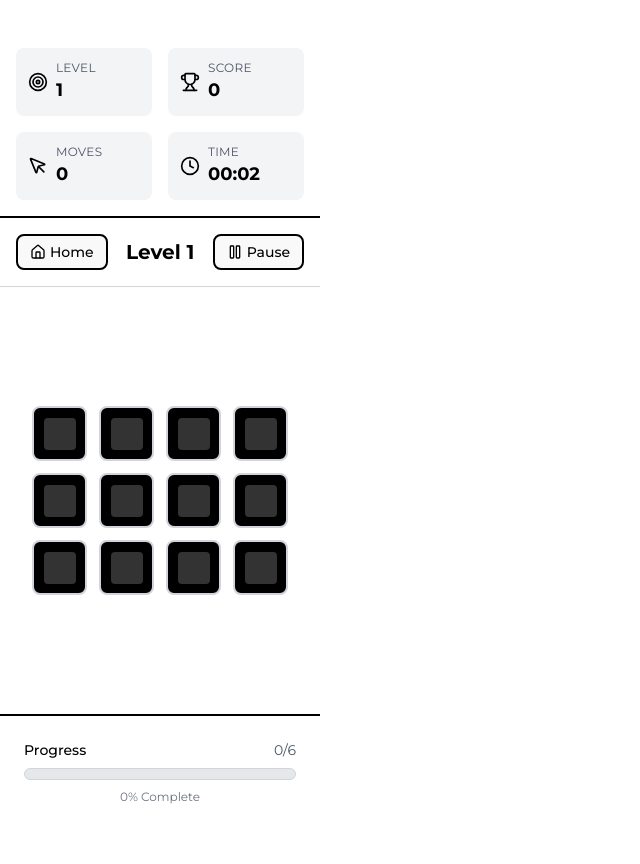
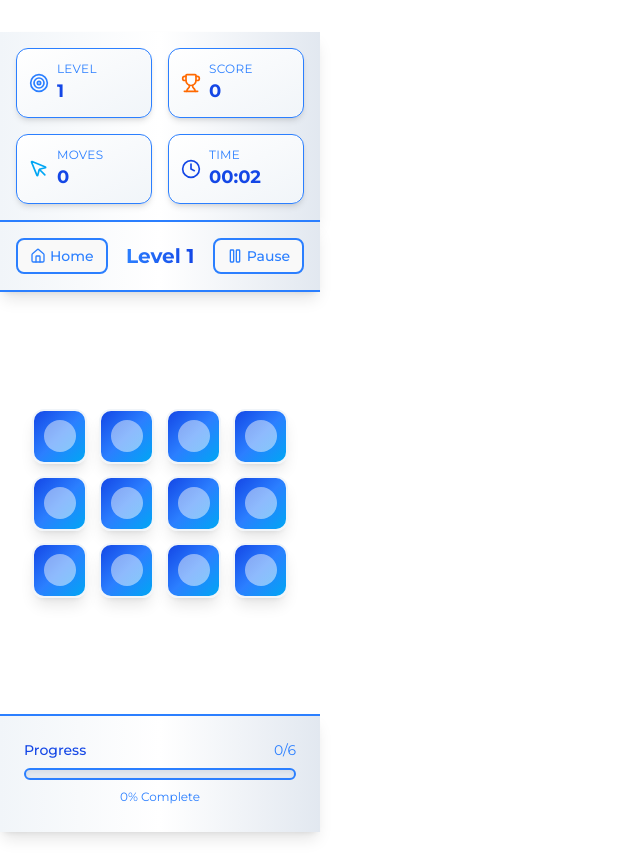
Before and after one commit to davinaleong/proj-lucide-memory, a React (Vite) app: page / in a window 1280 px wide. Both pictures are taken after a click on the button "START". Shown: the whole page, without its empty margins (0-640 px from the left). Built offline with nearby package versions, Linux system fonts and the light colour scheme.

Commit message:
Done with the game

```diff
--- a/src/App.css
+++ b/src/App.css
@@ -1,4 +1,22 @@
 /* Lucide Memory Game Styles - Mobile Optimized */
+
+:root {
+  /* Color Palette */
+  --color-blue: #2B7FFF;
+  --color-dark-blue: #1447E6;
+  --color-sky-blue: #00A6F4;
+  --color-slate: #F1F5F9;
+  --color-slate-200: #e2e8f0;
+  --color-orange: #FF6900;
+
+  /* Semantic Colors */
+  --color-primary: var(--color-blue);
+  --color-primary-dark: var(--color-dark-blue);
+  --color-accent: var(--color-sky-blue);
+  --color-warning: var(--color-orange);
+  --color-background: var(--color-slate);
+  --color-surface: var(--color-slate-200);
+}
 
 .App {
   /* Mobile-first design with responsive constraints */
@@ -7,6 +25,7 @@
   max-width: 480px;  /* Maximum for optimal mobile experience */
   width: 100%;
   margin: 0 auto;    /* Center on larger screens */
+  background: linear-gradient(135deg, var(--color-background) 0%, var(--color-surface) 100%);
 }
 
 /* Custom scrollbar styling */
--- a/src/components/common/Button.tsx
+++ b/src/components/common/Button.tsx
@@ -20,9 +20,14 @@ export const Button: React.FC<ButtonProps> = ({
   const baseClasses = 'font-montserrat font-medium rounded-lg transition-all duration-200 focus:outline-none focus:ring-2 focus:ring-offset-2';
 
   const variantClasses = {
-    primary: 'bg-black text-white hover:bg-gray-800 focus:ring-gray-500',
-    secondary: 'bg-gray-200 text-black hover:bg-gray-300 focus:ring-gray-400',
-    outline: 'border-2 border-black text-black hover:bg-black hover:text-white focus:ring-gray-500'
+    primary: 'text-white shadow-lg transform hover:scale-105 active:scale-95' +
+             ' bg-gradient-to-r from-blue via-sky-blue to-dark-blue' +
+             ' hover:from-dark-blue hover:via-blue hover:to-sky-blue' +
+             ' focus:ring-blue focus:ring-opacity-50',
+    secondary: 'bg-slate text-dark-blue border-2 border-slate-200' +
+              ' hover:bg-slate-200 hover:border-blue focus:ring-blue focus:ring-opacity-30',
+    outline: 'border-2 border-blue text-blue hover:bg-blue hover:text-white' +
+            ' focus:ring-blue focus:ring-opacity-50 transform hover:scale-105 active:scale-95'
   };
 
   const sizeClasses = {
--- a/src/components/common/Modal.tsx
+++ b/src/components/common/Modal.tsx
@@ -1,5 +1,4 @@
 import React from 'react';
-import { X } from 'lucide-react';
 
 interface ModalProps {
   isOpen: boolean;
@@ -27,17 +26,11 @@ export const Modal: React.FC<ModalProps> = ({
       />
 
       {/* Modal */}
-      <div className={`relative bg-white rounded-lg shadow-xl min-w-sm max-w-md w-full mx-4 ${className}`}>
+      <div className={`relative bg-gradient-to-br from-white via-slate to-slate-200 rounded-xl shadow-2xl min-w-sm max-w-md w-full mx-4 border-2 border-blue backdrop-blur-sm ${className}`}>
         {/* Header */}
         {title && (
-          <div className="flex items-center justify-between p-4 border-b border-gray-200">
-            <h3 className="text-lg font-montserrat font-bold text-black">{title}</h3>
-            <button
-              onClick={onClose}
-              className="text-gray-400 hover:text-black transition-colors"
-            >
-              <X className="w-6 h-6" />
-            </button>
+          <div className="text-center p-4 border-b-2 border-blue bg-gradient-to-r from-slate to-white rounded-t-xl">
+            <h3 className="text-lg font-montserrat font-bold bg-gradient-to-r from-blue to-dark-blue bg-clip-text text-transparent">{title}</h3>
           </div>
         )}
 
--- a/src/components/game/Card.tsx
+++ b/src/components/game/Card.tsx
@@ -21,36 +21,38 @@ export const Card: React.FC<CardProps> = ({ card, onClick, disabled = false }) =
     <div
       onClick={handleClick}
       className={`
-        relative w-full aspect-square rounded-lg border-2 cursor-pointer
-        transition-all duration-300 transform hover:scale-105
+        relative w-full aspect-square rounded-xl border-2 cursor-pointer
+        transition-all duration-300 transform hover:scale-105 shadow-lg
         ${card.isFlipped || card.isMatched
-          ? 'bg-white border-black'
-          : 'bg-black border-gray-300 hover:border-gray-500'
+          ? 'bg-gradient-to-br from-slate to-white border-blue shadow-xl'
+          : 'bg-gradient-to-br from-dark-blue via-blue to-sky-blue border-slate hover:border-blue hover:shadow-xl'
         }
         ${disabled ? 'cursor-not-allowed opacity-50' : ''}
-        ${card.isMatched ? 'ring-2 ring-gray-400' : ''}
+        ${card.isMatched ? 'ring-2 ring-orange animate-pulse' : ''}
       `}
     >
       {/* Card Back */}
       <div
         className={`
-          absolute inset-0 flex items-center justify-center rounded-lg
+          absolute inset-0 flex items-center justify-center rounded-xl
           transition-opacity duration-300
           ${card.isFlipped || card.isMatched ? 'opacity-0' : 'opacity-100'}
         `}
       >
-        <div className="w-8 h-8 bg-white rounded opacity-20"></div>
+        <div className="w-8 h-8 bg-gradient-to-br from-slate to-white rounded-full opacity-30 animate-pulse"></div>
       </div>
 
       {/* Card Front */}
       <div
         className={`
-          absolute inset-0 flex items-center justify-center rounded-lg
+          absolute inset-0 flex items-center justify-center rounded-xl
           transition-opacity duration-300
           ${card.isFlipped || card.isMatched ? 'opacity-100' : 'opacity-0'}
         `}
       >
-        <IconComponent className="w-8 h-8 text-black" />
+        <IconComponent className={`w-8 h-8 ${
+          card.isMatched ? 'text-orange animate-bounce' : 'text-blue'
+        }`} />
       </div>
     </div>
   );
--- a/src/components/game/GameHeader.tsx
+++ b/src/components/game/GameHeader.tsx
@@ -28,17 +28,22 @@ export const GameHeader: React.FC<GameHeaderProps> = ({
   ];
 
   return (
-    <div className="bg-white border-b-2 border-black p-2 sm:p-4">
+    <div className="bg-gradient-to-r from-slate via-white to-slate-200 border-b-2 border-blue p-2 sm:p-4 shadow-lg">
       <div className="">
         <div className="grid grid-cols-2 gap-2 sm:gap-4">
           {statItems.map(({ icon: Icon, label, value }) => (
-            <div key={label} className="flex items-center space-x-1 sm:space-x-2 bg-gray-100 rounded-lg p-2 sm:p-3">
-              <Icon className="w-4 h-4 sm:w-5 sm:h-5 text-black" />
+            <div key={label} className="flex items-center space-x-1 sm:space-x-2 bg-gradient-to-br from-white to-slate rounded-xl p-2 sm:p-3 border border-blue shadow-md">
+              <Icon className={`w-4 h-4 sm:w-5 sm:h-5 ${
+                label === 'Level' ? 'text-blue' :
+                label === 'Score' ? 'text-orange' :
+                label === 'Moves' ? 'text-sky-blue' :
+                'text-dark-blue'
+              }`} />
               <div>
-                <div className="text-xs font-montserrat text-gray-600 uppercase tracking-wide">
+                <div className="text-xs font-montserrat text-blue uppercase tracking-wide">
                   {label}
                 </div>
-                <div className="text-sm sm:text-lg font-montserrat font-bold text-black">
+                <div className="text-sm sm:text-lg font-montserrat font-bold text-dark-blue">
                   {value}
                 </div>
               </div>
--- a/src/components/game/ProgressBar.tsx
+++ b/src/components/game/ProgressBar.tsx
@@ -19,26 +19,26 @@ export const ProgressBar: React.FC<ProgressBarProps> = ({
     <div className={`w-full ${className}`}>
       {label && (
         <div className="flex justify-between items-center mb-2">
-          <span className="text-sm font-montserrat font-medium text-black">
+          <span className="text-sm font-montserrat font-medium text-dark-blue">
             {label}
           </span>
-          <span className="text-sm font-montserrat text-gray-600">
+          <span className="text-sm font-montserrat text-blue">
             {current}/{total}
           </span>
         </div>
       )}
 
-      <div className="w-full bg-gray-200 rounded-full h-3 border border-gray-300">
+      <div className="w-full bg-slate-200 rounded-full h-3 border-2 border-blue shadow-inner">
         <div
-          className="h-full bg-black rounded-full transition-all duration-500 ease-out"
+          className="h-full bg-gradient-to-r from-blue via-sky-blue to-orange rounded-full transition-all duration-500 ease-out shadow-lg"
           style={{ width: `${percentage}%` }}
         >
-          <div className="h-full bg-gradient-to-r from-transparent to-white opacity-20 rounded-full"></div>
+          <div className="h-full bg-gradient-to-r from-transparent to-white opacity-30 rounded-full animate-pulse"></div>
         </div>
       </div>
 
       <div className="mt-1 text-center">
-        <span className="text-xs font-montserrat text-gray-500">
+        <span className="text-xs font-montserrat text-blue">
           {percentage.toFixed(0)}% Complete
         </span>
       </div>
--- a/src/components/pages/GameScreen.tsx
+++ b/src/components/pages/GameScreen.tsx
@@ -50,7 +50,7 @@ export const GameScreen: React.FC<GameScreenProps> = ({
         {/* Main Game Area */}
         <div className="flex-1 flex flex-col">
           {/* Controls */}
-          <div className="bg-white border-b border-gray-300 p-2 sm:p-4">
+          <div className="bg-gradient-to-r from-slate via-white to-slate-200 border-b-2 border-blue p-2 sm:p-4 shadow-lg">
             <div className="flex justify-between items-center">
             <Button
               onClick={onHome}
@@ -62,7 +62,7 @@ export const GameScreen: React.FC<GameScreenProps> = ({
               <span className="hidden sm:inline">Home</span>
             </Button>
 
-            <h2 className="text-lg sm:text-xl font-montserrat font-bold text-black">
+            <h2 className="text-lg sm:text-xl font-montserrat font-bold bg-gradient-to-r from-blue to-dark-blue bg-clip-text text-transparent">
               Level {gameState.currentLevel}
             </h2>
 
@@ -89,7 +89,7 @@ export const GameScreen: React.FC<GameScreenProps> = ({
         </div>
 
           {/* Progress Section */}
-          <div className="bg-white border-t-2 border-black p-3 sm:p-6">
+          <div className="bg-gradient-to-r from-slate via-white to-slate-200 border-t-2 border-blue p-3 sm:p-6 shadow-lg">
             <div className="">
               <ProgressBar
                 current={matchedPairs}
--- a/tailwind.config.js
+++ b/tailwind.config.js
@@ -17,6 +17,18 @@ export default {
         'slate-200': '#e2e8f0',
         'orange': '#FF6900',
       },
+      animation: {
+        'pulse-slow': 'pulse 3s cubic-bezier(0.4, 0, 0.6, 1) infinite',
+        'bounce-slow': 'bounce 2s infinite',
+      },
+      backgroundImage: {
+        'gradient-radial': 'radial-gradient(var(--tw-gradient-stops))',
+        'gradient-conic': 'conic-gradient(from 180deg at 50% 50%, var(--tw-gradient-stops))',
+      },
+      boxShadow: {
+        'game': '0 10px 25px rgba(43, 127, 255, 0.2)',
+        'card': '0 4px 15px rgba(43, 127, 255, 0.3)',
+      }
     },
   },
   plugins: [],
```
Also changed, not shown: src/components/pages/PlayerDashboard.tsx (+23 -23 lines), src/components/pages/WelcomeScreen.tsx (+11 -11 lines), public/logo.svg, src/assets/images/logo-coloured.svg.
